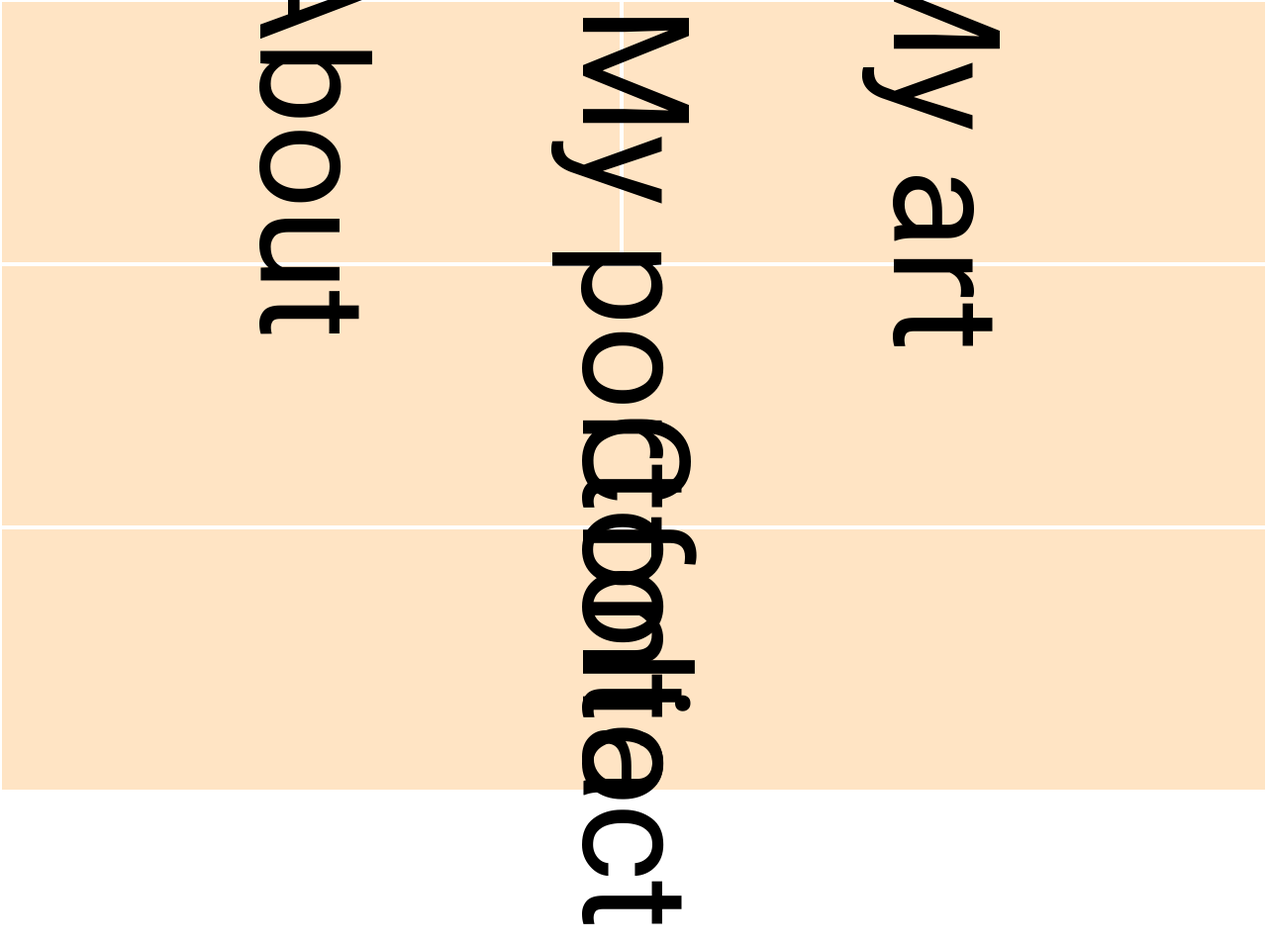
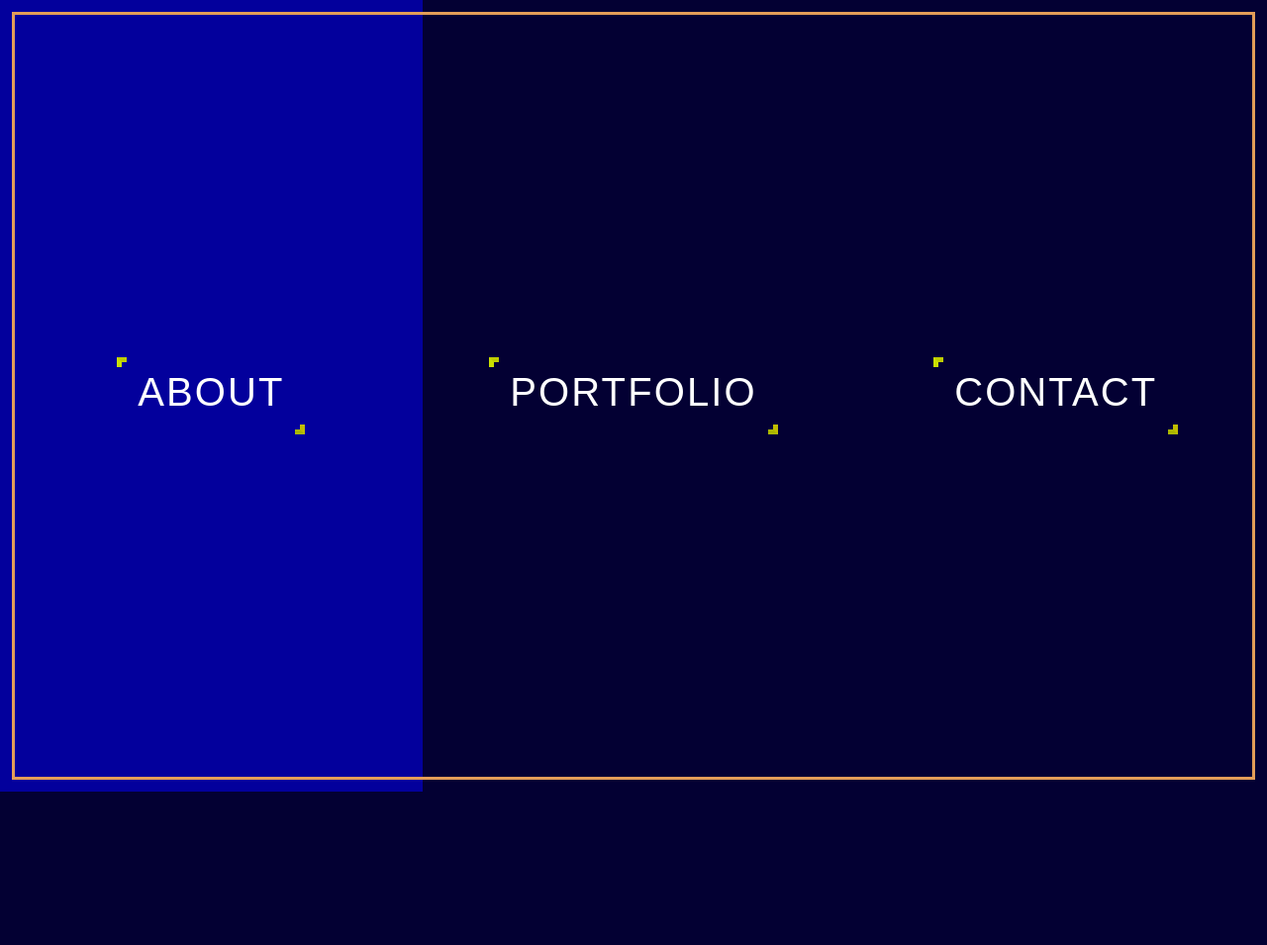
Before and after one commit to DavidColds/tattoo, a Django app: page / in a window 1280 px wide. Shown: the whole page at 99% size. After the commit the page ends 800 px from the top, so only its background shows below. Run offline with Django 3.2, Linux system fonts and the light colour scheme; some libraries are stand-ins or nearby versions.

Commit message:
landing page menu fixed

```diff
--- a/backend/base/static/css/main.css
+++ b/backend/base/static/css/main.css
@@ -5,7 +5,7 @@
 
 body,
 html {
-  /*take up all available height*/
+  background-color: rgb(44, 44, 44);
   height: 100%
 }
 
@@ -13,124 +13,160 @@
   font: 100% 'Oswald', sans-serif;
 }
 
-/*This is to target IE11 only.  IE does not play nice with min-heights and column nowrap. More modifications will probably be needed, as it is a little buggy in IE11.  The new Edge browser is supposed to fix this flex bug and others.*/
-@media screen and (-ms-high-contrast: active),
-(-ms-high-contrast: none) {
-  .wrapper {
-    height: 100%;
-  }
 
-  main {
-    min-height: 200px
-  }
-}
+
 
 .wrapper {
-  /*Fill all possible height with the wrapper. I believe height: 100% will also work just as well.*/
   min-height: 100%;
   display: flex;
   flex-flow: column nowrap;
-  /*this is the key to keeping elements such as the nav at the top and the footer at the bottom.  This might not always be needed.*/
   justify-content: space-between;
 }
 
-/*I was lazy and I didn't create an image for the logo*/
-h1 {
-  padding: 10px;
-  font-size: 2.7em;
-  color: rgb(245, 235, 245);
-  text-align: center;
-}
 
-/*You could also wrap this in a nav for extra semantic goodness*/
 a {
   text-decoration: none;
   display: block;
-  color: rgb(0, 0, 0);
+  color: rgb(255, 255, 255);
   font-size: 1.5em;
   transition: all 0.5s ease-in-out;
   padding: 8px
 }
 
 a:hover {
-  color: #000
+  color: rgb(229, 255, 0)
 }
 
-main {
+.main {
   display: flex;
-  flex-flow: row wrap;
-  /*this will fill up the remaining space for our content*/
-  flex: 1 1 auto;
-  text-align: center;
-  font-family: 'Roboto', sans-serif;
-}
-
-h2 {
-  width: 100%;
-  background: rgb(75, 75, 75);
-  color: rgb(205, 205, 205);
-  font-weight: 100;
-  padding: 10px 0;
-  text-align: center
-}
-
-main>section {
-  margin: 2px;
-  background-color: bisque;
-  flex: 1 1 auto;
-  display: flex;
+  justify-content: center;
   align-items: center;
-  justify-content: center;
-  padding-top: 20px
-}
-
-main>section>p {
-  padding-bottom: 20px
-}
-
-/*Change these generic media queries to suit your needs, especially with retina displays*/
-@media screen and (max-width: 568px) {
-  h1 {
-    width: 100%;
-    font-size: 2.0em
-  }
-
-  .nav {
-    min-width: 100%;
-    margin: auto;
-    padding: 0;
-  }
-
-  .nav>li {
-    flex: 1
-  }
-
-  .nav>li>a {
-    font-size: 1.0em
-  }
-
-  h2 {
-    font-size: 1.2em
-  }
-
-  main {
-    /*go to a more vertical layout*/
-    flex-flow: column nowrap;
-  }
-
-  main>section {
-    width: 100%;
-    border-bottom: 1px solid #ccc;
-  }
-
-  main>section>p {
-    width: 100%
-  }
+  height: 100vh;
+  width: 100vw;
 }
 
 
 
-.vertical-text{
-  transform: rotate(90deg);
-  font-size: 100px;
+
+
+/*****                                                               BTN ****/
+
+.btn {
+  cursor: pointer;
+  position: relative;
+  padding: 10px 20px;
+  font-size: 28px;
+  border-top-right-radius: 10px;
+  border-bottom-left-radius: 10px;
+  text-transform: uppercase;
+  letter-spacing: .075em;
+  color: #fff;
+  transition: .2s all;
 }
+.btn:after, .btn:before {
+  content: " ";
+  width: 10px;
+  height: 10px;
+  position: absolute;
+  border: 0px solid #fff;
+  transition: all 1s;
+}
+.btn:after {
+  top: -1px;
+  left: -1px;
+  border-top: 5px solid rgb(190, 204, 0);
+  border-left: 5px solid rgb(202, 224, 1);
+}
+.btn:before {
+  bottom: -1px;
+  right: -1px;
+  border-bottom: 5px solid rgb(170, 182, 0);
+  border-right: 5px solid rgb(192, 189, 0);
+}
+.btn:hover {
+  border-top-right-radius: 0px;
+  border-bottom-left-radius: 0px;
+}
+.btn:hover:before, .btn:hover:after {
+  width: 100%;
+  height: 100%;
+}
+
+
+
+/*****                                                               end BTN ****/
+
+
+  .box {
+    flex-grow: 1;
+    background: rgb(3, 0, 51);
+    display: flex;
+    align-items: center;
+    justify-content: center;
+    background-size: cover;
+    cursor: pointer;
+    padding: 2em;
+    box-sizing: border-box;
+    text-align: center;
+    -webkit-transition: background-color 1s ease-out;
+    -moz-transition: background-color 1s ease-out;
+    -o-transition: background-color 1s ease-out;
+    transition: background-color 1s ease-out;
+
+  }
+  .box:hover {
+
+    background-color: rgb(3, 0, 156);
+    cursor: pointer;  }
+
+
+
+.row{
+  height:100vh;
+  }
+
+
+
+/*****                                                               Frames ****/
+.frame-bottom {
+    position: fixed;
+    bottom: 0px;
+    display: block;
+    width: calc(100% - 24px);
+    margin: 12px;
+    height: 3px;
+    background-color: #e39d58;
+    z-index: 2500;
+}
+
+.frame-top {
+  position: fixed;
+  display: block;
+  width: calc(100% - 24px);
+  margin: 12px;
+  height: 3px;
+  background-color: #e39d58;
+  z-index: 2500;
+}
+
+.frame-left {
+  position: fixed;
+  display: block;
+  height: calc(100% - 24px);
+  margin: 12px;
+  width: 3px;
+  background-color: #e39d58;
+  z-index: 2500;
+}
+
+.frame-right {
+  position: fixed;
+  display: block;
+  right: 0px;
+  height: calc(100% - 24px);
+  margin: 12px;
+  width: 3px;
+  background-color: #e39d58;
+  z-index: 2500;
+}
+/*****                                                              end Frames ****/
--- a/backend/base/templates/base/base.html
+++ b/backend/base/templates/base/base.html
@@ -20,7 +20,6 @@
 
     {% block content %}{% endblock %}
 
-    <!-- Optional JavaScript -->
     <!-- jQuery first, then Popper.js, then Bootstrap JS -->
     <script src="https://code.jquery.com/jquery-3.2.1.slim.min.js"
         integrity="sha384-KJ3o2DKtIkvYIK3UENzmM7KCkRr/rE9/Qpg6aAZGJwFDMVNA/GpGFF93hXpG5KkN" crossorigin="anonymous">
--- a/backend/base/templates/base/home.html
+++ b/backend/base/templates/base/home.html
@@ -1,37 +1,39 @@
 {% extends "base/base.html" %}
 {% block content %}
 <div class='wrapper'>
-    <main>
-        <section>
-            <div class="vertical-text">
+        <div class="frame-top"></div>
+        <div class="frame-bottom"></div>
+        <div class="frame-left"></div>
+        <div class="frame-right"></div>
 
-            <a class="nav-item nav-link" href="{% url 'base-about' %}">About</a>
-        </div>
 
+<main>
+<div class="container-fluid">
+    <div class="row">
+        <section class="box col-xl">
+            <a class="nav-item nav-link" href="{% url 'base-art' %}">
+                <span class="btn"><h1>About</h1></span>
+            </a>
         </section>
 
-        <section>
-            <div class="vertical-text">
-
-            <a class="nav-item nav-link" href="{% url 'base-art' %}">My art</a>
-        </div>
-
+        <section class="box col-xl">
+            <a class="nav-item nav-link" href="{% url 'base-portfolio' %}">
+                <span class="btn"><h1>Portfolio</h1></span>
+            </a>
         </section>
 
-        <section>
-            <div class="vertical-text">
 
-            <a class="nav-item nav-link" href="{% url 'base-portfolio' %}">My portfolio</a>
-        </div>
+        <section class="box col-xl">
+            <a class="nav-item nav-link" href="{% url 'base-contact' %}">
+                <span class="btn"><h1>Contact</h1></span>
+            </a>
+        </section>
+    </div>
+  </div>
+</main>
+</div>
 
-        </section>
 
-        <section>
-            <div class="vertical-text">
-                <a class="nav-item nav-link" href="{% url 'base-contact' %}">Contact</a>
-            </div>
-        </section>
 
-    </main>
-</div>
+
 {% endblock content %}
```
Also changed, not shown: design/3396_1.jpg (added), design/4426974-tattoo-machine-png-94-images-in-collection-page-2-tattoo-machine-png-240_240.png (added), design/6529103.png (added), design/allef-vinicius-M47HaQ1D__c-unsplash.jpg (added), design/clem-onojeghuo-8soQzdz9XXA-unsplash.jpg (added), design/gold-glitter-circular-frame-clipart-png-6.png (added), design/kissclipart-tattoo-machine-png-clipart-tattoo-machine-tattoo-a-4307ac7f64a638b4.png (added), design/kristian-angelo-xyJZvUL4_TY-unsplash.jpg (added), design/pikbest_1260395_hand-painted-golden-european-pattern-border-photo-frame-illustration.png (added), 4 other files.
